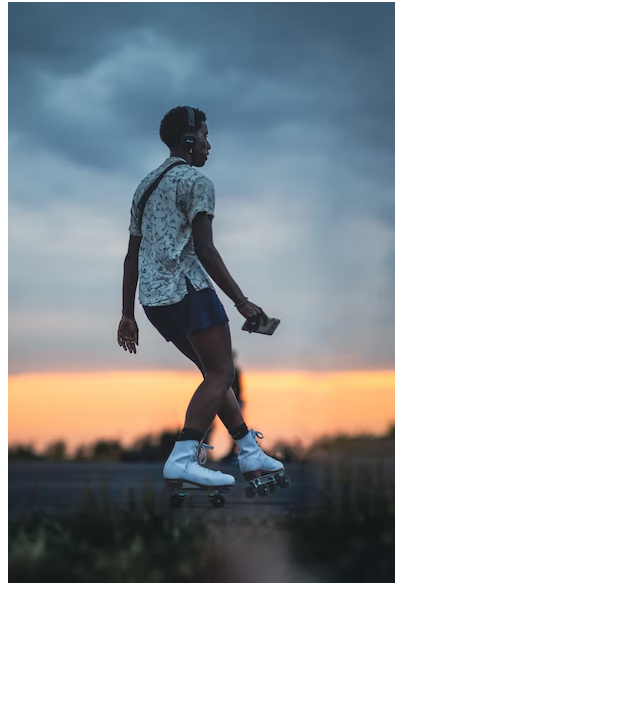
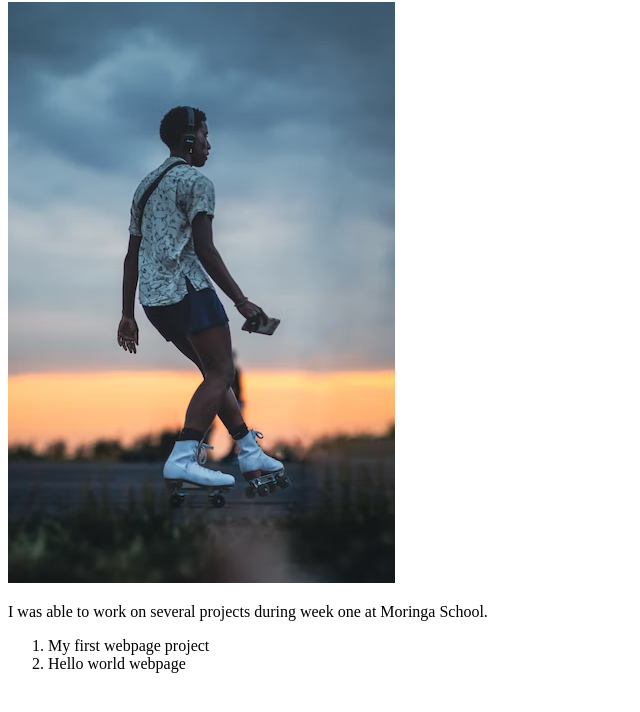
Before and after one commit to ngururu/week-one-IP, a plain HTML site: page index.html in a window 1280 px wide. Shown: the part 78-790 px from the top of the page, without its empty margins (0-640 px from the left). Drawn offline with Linux system fonts and the light colour scheme.

Commit message:
add a list of projects created

```diff
--- a/index.html
+++ b/index.html
@@ -4,11 +4,21 @@
     <meta charset="UTF-8">
     <meta http-equiv="X-UA-Compatible" content="IE=edge">
     <meta name="viewport" content="width=device-width, initial-scale=1.0">
-    <title>Web Portfolio</title>
+    <title>Reuben Ngururu - Portfolio</title>
 </head>
 <body>
     <h1>Reuben Ngururu</h1>
     <img src="Images/skating.jpeg" alt="A photo skating in the dark">
+    <div>
+        <p>
+            I was able to work on several projects during week one at Moringa School.
+            <ol>
+                <li>My first webpage project</li>
+                <li>Hello world webpage</li>
+
+            </ol>
+        </p>
+    </div>
 
 </body>
 </html>
```
